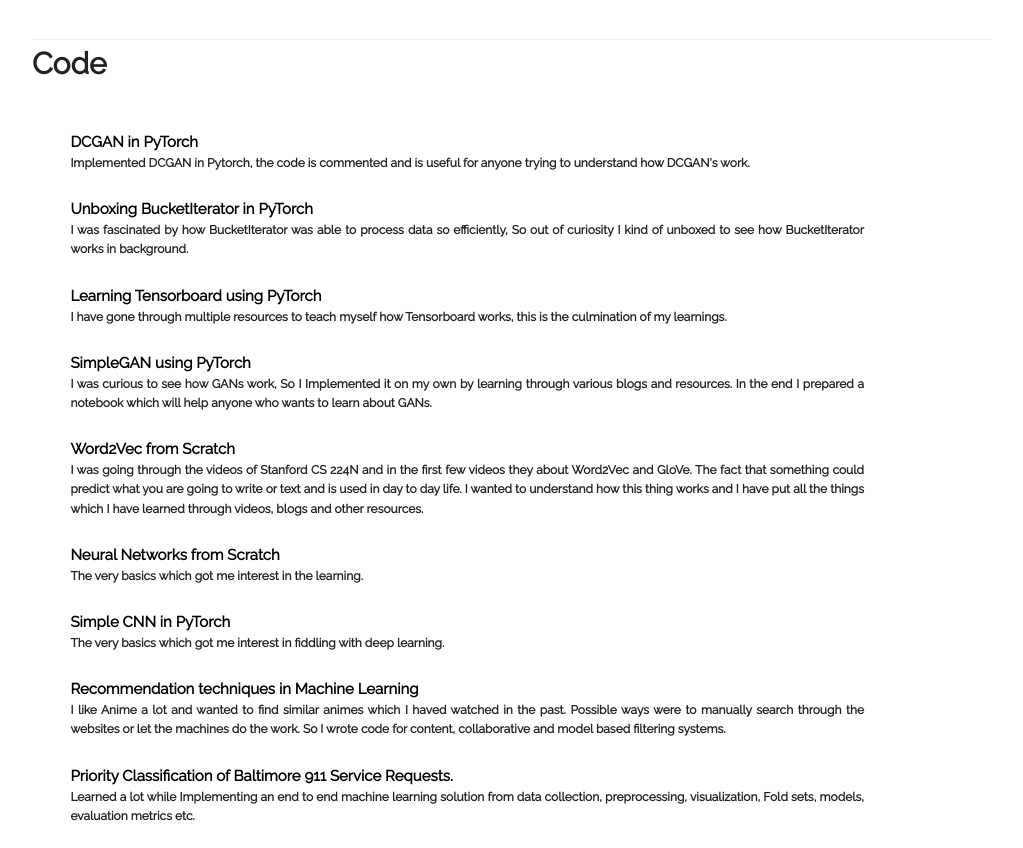
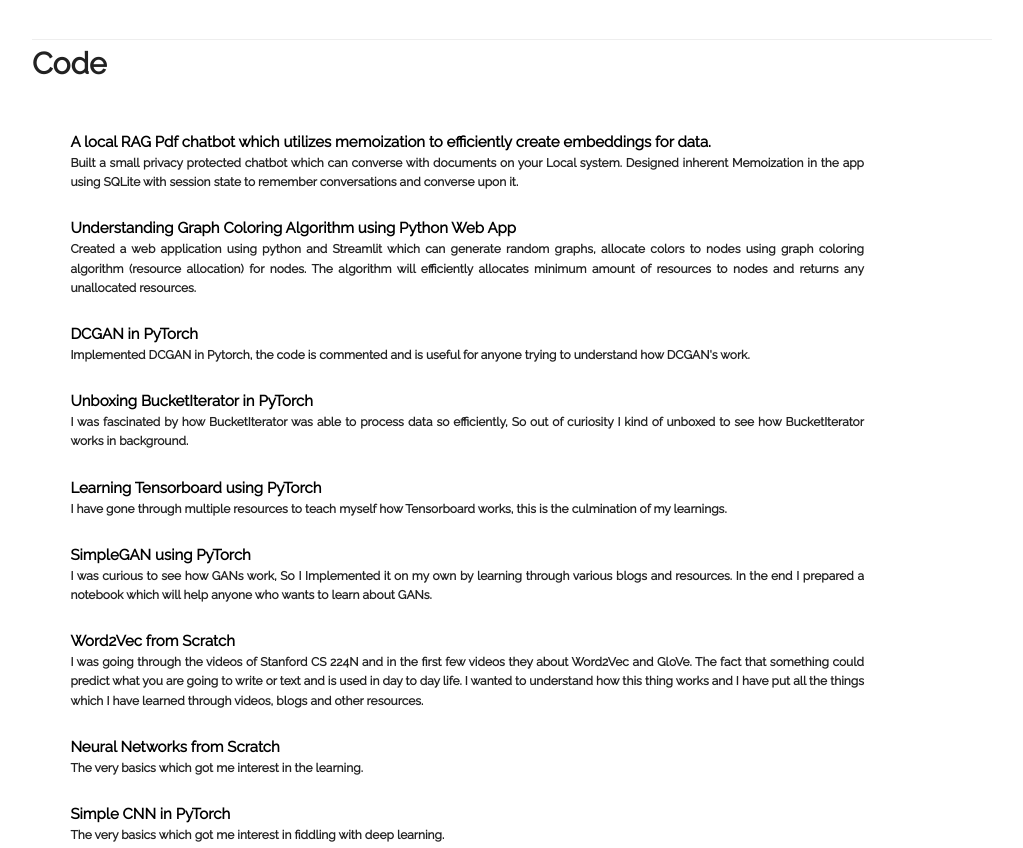
Before and after one commit to Pi-Akash/Pi-Akash.github.io, a plain HTML site: page index.html in a window 1280 px wide. Shown: the part 1720-2568 px from the top of the page, without its empty margins (128-1151 px from the left). Drawn offline with Linux system fonts and the light colour scheme.

Commit message:
Updates
- Update in Email
- Added project PDF chatbot
- Added project Graph Coloring
- updated last updated date

```diff
--- a/index.html
+++ b/index.html
@@ -68,7 +68,7 @@
                     <img class = "social-media-icon two columns test_box" src="D:/tsevni/website/icons/instagram.png">
                     -->
 
-                    <a class = "two columns test_box" href = "mailto:pi.akash96@gmail.com", target="_blank">
+                    <a class = "two columns test_box" href = "mailto:pi96akash@gmail.com", target="_blank">
                         <img class = "social-media-icon test_box" src = "./images/email.png">
                     </a>
 
@@ -231,6 +231,30 @@
 
             <div class = "ten columns test_box">
                 <!-- list of codes -->
+                <div class = "code-title">
+                    <a href = "https://github.com/Pi-Akash/Pdf-Chatbot" target="_blank">
+                        A local RAG Pdf chatbot which utilizes memoization to efficiently create embeddings for data.
+                    </a>
+                </div>
+                <div class = "code-description">
+                    Built a small privacy protected chatbot which can converse with documents on your Local system. Designed inherent Memoization in the app using SQLite with session state to remember conversations and converse upon it.
+                </div>
+
+                <br>
+                <!--break-->
+
+                <div class = "code-title">
+                    <a href = "https://github.com/Pi-Akash/Graph-Coloring" target="_blank">
+                        Understanding Graph Coloring Algorithm using Python Web App
+                    </a>
+                </div>
+                <div class = "code-description">
+                    Created a web application using python and Streamlit which can generate random graphs, allocate colors to nodes using graph coloring algorithm (resource allocation) for nodes. The algorithm will efficiently allocates minimum amount of resources to nodes and returns any unallocated resources.
+                </div>
+
+                <br>
+                <!--break-->
+
                 <div class = "code-title">
                     <a href = "https://github.com/Pi-Akash/Pytorch-Learnings/blob/main/DCGAN%20using%20Pytorch.ipynb" target="_blank">
                         DCGAN in PyTorch
@@ -625,7 +649,7 @@
     <section class = "container section-footer test_box">
         <div class = "row">
             <div class = "twelve columns ">
-                Copyright 2023 P Akash. All the images/logo/trademarks used belongs to their respective owners. | Last updated on September 15, 2023.
+                Copyright 2024 P Akash. All the images/logo/trademarks used belongs to their respective owners. | Last updated on June 19, 2024.
             </div>
         </div>
     </section>
```
